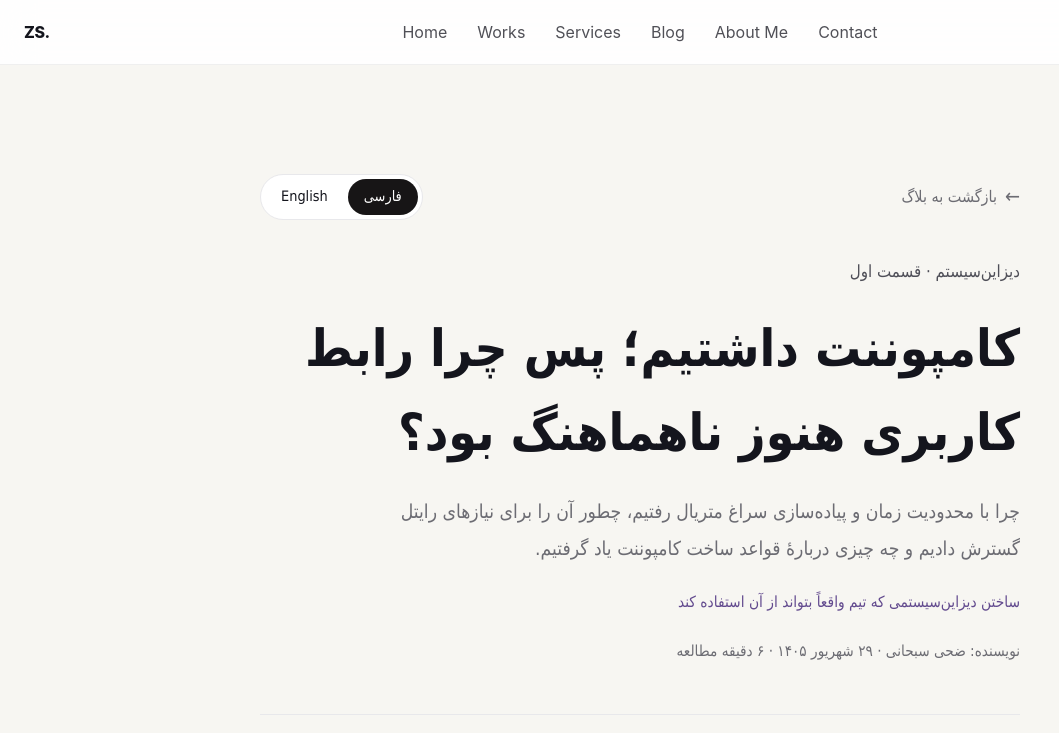
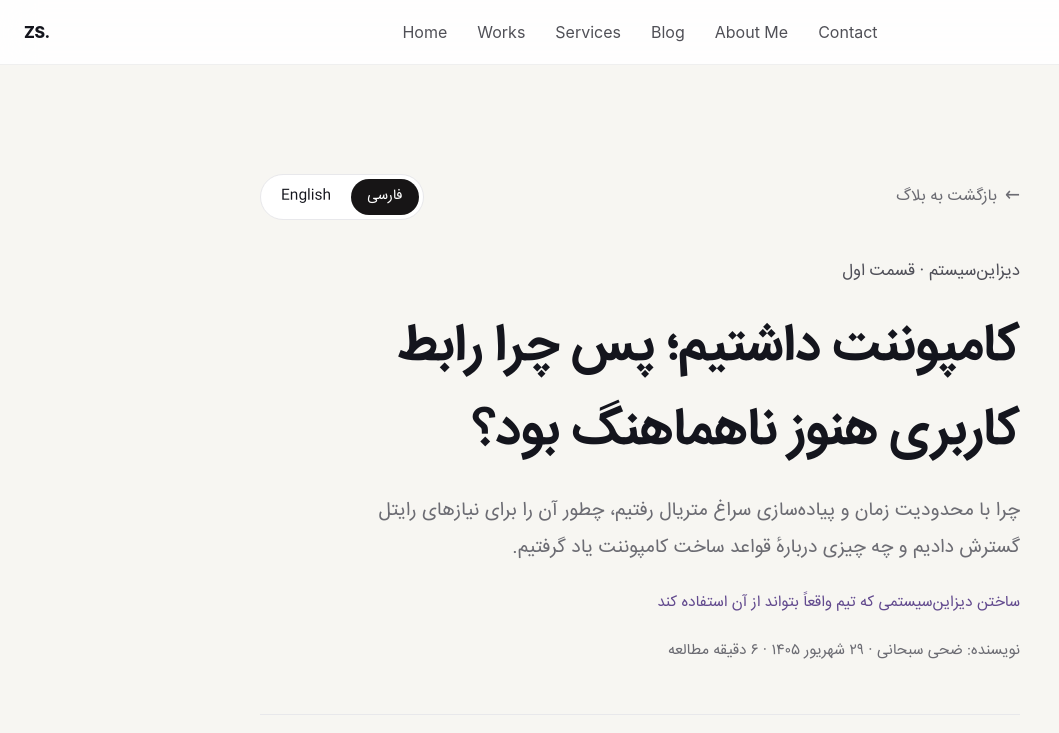
Before and after one commit to zoiesbn/zoiesbn, a Jekyll site: the page built from fa/blog/components-and-consistency/index.md, in a window 1280 px wide and 1400 px high. Shown: the top 733 px of the window, without its empty margins (0-1059 px from the left). Built offline with Jekyll 4.4.1, drawn with Linux system fonts in a browser that asks for light colours; grey boxes are pictures that could not be loaded.

Commit message:
Use IRANSans for Persian blog posts

```diff
--- a/_layouts/blog-series.html
+++ b/_layouts/blog-series.html
@@ -8,7 +8,7 @@
   <link rel="alternate" hreflang="en" href="{{ page.english_url | absolute_url }}">
   {% if persian_page %}<link rel="alternate" hreflang="fa" href="{{ page.persian_url | absolute_url }}">{% endif %}
   <link rel="stylesheet" href="{{ '/assets/css/styles.css?v=20260920-clickable-blog-cards' | relative_url }}">
-  <link rel="stylesheet" href="{{ '/assets/css/blog-series.css?v=20260922' | relative_url }}">
+  <link rel="stylesheet" href="{{ '/assets/css/blog-series.css?v=20260927-iransans' | relative_url }}">
   <script src="{{ '/assets/js/main.js' | relative_url }}" defer></script>
 </head>
 <body class="series-post">
--- a/assets/css/blog-series.css
+++ b/assets/css/blog-series.css
@@ -1,4 +1,7 @@
 /* Shared layout for the bilingual design-system series. */
+@font-face { font-family: "IRANSans"; src: url("../fonts/IRANSansWeb.woff2") format("woff2"); font-weight: 400; font-style: normal; font-display: swap; }
+@font-face { font-family: "IRANSans"; src: url("../fonts/IRANSansWeb_Medium.woff2") format("woff2"); font-weight: 500; font-style: normal; font-display: swap; }
+@font-face { font-family: "IRANSans"; src: url("../fonts/IRANSansWeb_Bold.woff2") format("woff2"); font-weight: 700; font-style: normal; font-display: swap; }
 .series-post .blog-page h1 { font-size: clamp(2.4rem, 5vw, 3.9rem); line-height: 1.12; letter-spacing: -.045em; overflow-wrap: break-word; }
 .series-post-toolbar { display: flex; justify-content: space-between; align-items: center; flex-wrap: wrap; gap: 18px; margin-bottom: 36px; }
 .series-post-toolbar .back-link { margin: 0; }
@@ -23,7 +26,7 @@
 .series-navigation span { color: var(--muted); font-size: .88rem; }
 .series-navigation strong { color: var(--violet); line-height: 1.6; }
 .series-navigation a:focus-visible, .audit-table-scroll:focus-visible { outline: 2px solid var(--violet); outline-offset: 3px; }
-html[lang="fa"] .series-post main { font-family: Tahoma, Arial, sans-serif; }
+html[lang="fa"] .series-post main { font-family: "IRANSans", Tahoma, Arial, sans-serif; }
 html[lang="fa"] .series-post .blog-page h1 { font-size: clamp(2rem, 4.6vw, 3.2rem); line-height: 1.65; letter-spacing: normal; }
 html[lang="fa"] .series-post .blog-article-content { line-height: 2.15; }
 html[lang="fa"] .audit-table-scroll table { line-height: 2; }
```
Also changed, not shown: assets/fonts/IRANSansWeb.woff2 (added), assets/fonts/IRANSansWeb_Bold.woff2 (added), assets/fonts/IRANSansWeb_Medium.woff2 (added).
